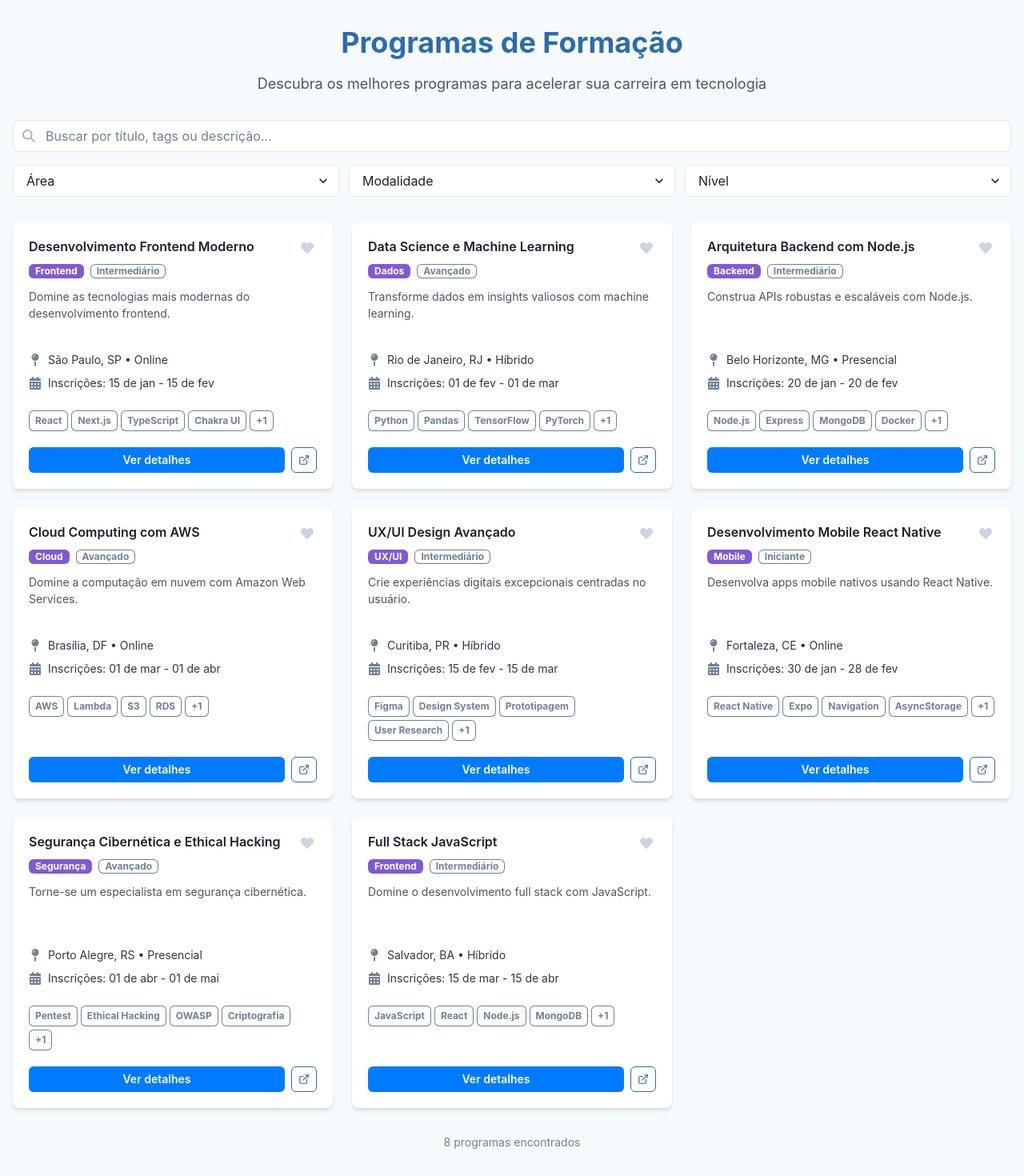
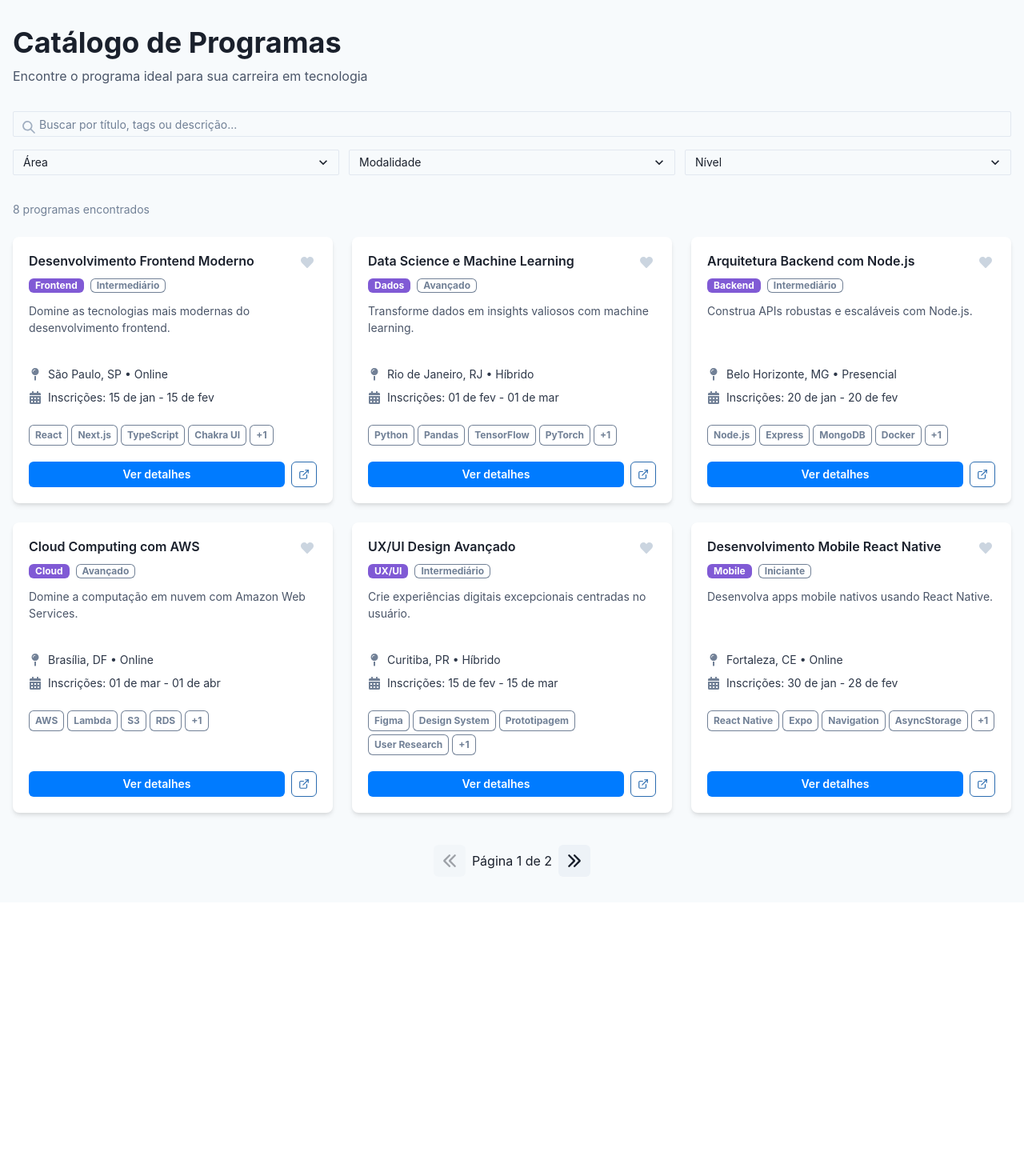
Before and after one commit to SViniQ/new_web_development, a Next.js app: page /programas in a window 1280 px wide. Shown: the part 65-1535 px from the top of the page at 80% size. After the commit the page ends 1193 px from the top, so only its background shows below. Built offline with nearby package versions, Linux system fonts and the light colour scheme.

Commit message:
fix: correção das páginas

```diff
--- a/src/app/programas/page.tsx
+++ b/src/app/programas/page.tsx
@@ -10,8 +10,9 @@ import {
   SimpleGrid,
   Spinner,
   Center,
-  Alert,
-  AlertIcon,
+  Button,
+  HStack,
+  IconButton,
 } from '@chakra-ui/react'
 import { Navigation } from '@/components/Navigation'
 import FilterBar from '@/components/FilterBar'
@@ -19,12 +20,17 @@ import ProgramCard from '@/components/ProgramCard'
 import { programasService } from '@/services/programas.service'
 import { useAppStore } from '@/store/useAppStore'
 import { Programa } from '@/types/domain'
+import { ArrowLeftIcon, ArrowRightIcon } from '@chakra-ui/icons'
+
+const ITEMS_PER_PAGE = 6 // Define 6 programas por página
 
 export default function Programas() {
-  const [programas, setProgramas] = useState<Programa[]>([])
+  const [todosProgramas, setTodosProgramas] = useState<Programa[]>([])
+  const [programasDaPagina, setProgramasDaPagina] = useState<Programa[]>([])
   const [loading, setLoading] = useState(true)
   const [error, setError] = useState<string | null>(null)
   const { filtros } = useAppStore()
+  const [currentPage, setCurrentPage] = useState(1)
 
   useEffect(() => {
     const carregarProgramas = async () => {
@@ -32,7 +38,8 @@ export default function Programas() {
       setError(null)
       try {
         const resultado = await programasService.listarProgramas(filtros)
-        setProgramas(resultado)
+        setTodosProgramas(resultado)
+        setCurrentPage(1) // Reseta para a primeira página ao aplicar novos filtros
       } catch (err) {
         setError('Erro ao carregar programas. Tente novamente.')
         console.error('Erro ao carregar programas:', err)
@@ -40,67 +47,114 @@ export default function Programas() {
         setLoading(false)
       }
     }
-
     carregarProgramas()
   }, [filtros])
 
+  useEffect(() => {
+    const startIndex = (currentPage - 1) * ITEMS_PER_PAGE
+    const endIndex = startIndex + ITEMS_PER_PAGE
+    setProgramasDaPagina(todosProgramas.slice(startIndex, endIndex))
+  }, [todosProgramas, currentPage])
+
+  const totalPages = Math.ceil(todosProgramas.length / ITEMS_PER_PAGE)
+
+  const handlePreviousPage = () => {
+    if (currentPage > 1) {
+      setCurrentPage(prev => prev - 1)
+    }
+  }
+
+  const handleNextPage = () => {
+    if (currentPage < totalPages) {
+      setCurrentPage(prev => prev + 1)
+    }
+  }
+
+  const renderContent = () => {
+    if (loading) {
       return (
-    <Box minH="100vh" bg="gray.50">
-      <Navigation />
-
-      <Container maxW="container.xl" py={8}>
-        <VStack spacing={8} align="stretch">
-          <Box textAlign="center">
-            <Heading as="h1" size="xl" color="blue.600" mb={4}>
-              Programas de Formação
-            </Heading>
-            <Text fontSize="lg" color="gray.600">
-              Descubra os melhores programas para acelerar sua carreira em tecnologia
-            </Text>
-          </Box>
-
-          <FilterBar />
-
-          {error && (
-            <Alert status="error">
-              <AlertIcon />
-              {error}
-            </Alert>
-          )}
-
-          {loading ? (
         <Center py={10}>
           <VStack spacing={4}>
             <Spinner size="xl" color="blue.500" />
             <Text color="gray.600">Carregando programas...</Text>
           </VStack>
         </Center>
-          ) : programas.length === 0 ? (
+      )
+    }
+
+    if (error) {
+        return (
+            <Center py={10}>
+                <Text fontSize="lg" color="red.500">
+                    {error}
+                </Text>
+            </Center>
+        )
+    }
+
+    if (todosProgramas.length === 0) {
+      return (
         <Center py={10}>
           <VStack spacing={4}>
             <Text fontSize="lg" color="gray.600">
-                  Nenhum programa encontrado com os filtros atuais.
+              Nenhum programa encontrado com os filtros aplicados.
             </Text>
             <Text fontSize="sm" color="gray.500">
               Tente ajustar os filtros ou limpe-os para ver todos os programas.
             </Text>
           </VStack>
         </Center>
-          ) : (
+      )
+    }
+
+    return (
+      <VStack spacing={6} align="stretch">
+        <Text fontSize="sm" color="gray.500">
+          {todosProgramas.length} programa{todosProgramas.length !== 1 ? 's' : ''} encontrado{todosProgramas.length !== 1 ? 's' : ''}
+        </Text>
         <SimpleGrid columns={{ base: 1, md: 2, lg: 3 }} spacing={6}>
-              {programas.map((programa) => (
+          {programasDaPagina.map((programa) => (
             <ProgramCard key={programa.id} programa={programa} />
           ))}
         </SimpleGrid>
+        {totalPages > 1 && (
+          <HStack justify="center" mt={4} spacing={2}>
+            <IconButton
+              onClick={handlePreviousPage}
+              isDisabled={currentPage === 1}
+              aria-label="Página anterior"
+              icon={<ArrowLeftIcon />}
+            />
+            <Text>
+              Página {currentPage} de {totalPages}
+            </Text>
+            <IconButton
+              onClick={handleNextPage}
+              isDisabled={currentPage === totalPages}
+              aria-label="Próxima página"
+              icon={<ArrowRightIcon />}
+            />
+          </HStack>
         )}
+      </VStack>
+    )
+  }
 
-          {!loading && programas.length > 0 && (
-            <Center>
-              <Text fontSize="sm" color="gray.500">
-                {programas.length} programa{programas.length !== 1 ? 's' : ''} encontrado{programas.length !== 1 ? 's' : ''}
+  return (
+    <Box minH="100vh" bg="gray.50">
+      <Navigation />
+      <Container maxW="1400px" py={8}>
+        <VStack spacing={8} align="stretch">
+          <Box textAlign="left">
+            <Heading as="h1" size="xl" fontWeight="bold" mb={2}>
+              Catálogo de Programas
+            </Heading>
+            <Text fontSize="md" color="gray.600">
+              Encontre o programa ideal para sua carreira em tecnologia
             </Text>
-            </Center>
-          )}
+          </Box>
+          <FilterBar />
+          {renderContent()}
         </VStack>
       </Container>
     </Box>
--- a/src/components/FilterBar.tsx
+++ b/src/components/FilterBar.tsx
@@ -34,7 +34,11 @@ const FilterBar = () => {
             placeholder="Buscar por título, tags ou descrição..."
             value={filtros.busca}
             onChange={(e) => setFiltros({ busca: e.target.value })}
-            bg="white"
+            // Tamanho do input alterado para 'sm'
+            size="sm"
+            bg="transparent"
+            borderColor="gray.200"
+            _hover={{ borderColor: 'gray.300' }}
           />
         </InputGroup>
         {hasActiveFilters && (
@@ -55,7 +59,11 @@ const FilterBar = () => {
           placeholder="Área"
           value={filtros.area || ""}
           onChange={(e) => setFiltros({ area: e.target.value as Area })}
-          bg="white"
+          // Tamanho do select alterado para 'sm'
+          size="sm"
+          bg="transparent"
+          borderColor="gray.200"
+          _hover={{ borderColor: 'gray.300' }}
         >
           <option value="">Todas as áreas</option>
           <option value="frontend">Frontend</option>
@@ -71,7 +79,10 @@ const FilterBar = () => {
           placeholder="Modalidade"
           value={filtros.modalidade || ""}
           onChange={(e) => setFiltros({ modalidade: e.target.value as Modalidade })}
-          bg="white"
+          size="sm"
+          bg="transparent"
+          borderColor="gray.200"
+          _hover={{ borderColor: 'gray.300' }}
         >
           <option value="">Todas as modalidades</option>
           <option value="presencial">Presencial</option>
@@ -83,7 +94,11 @@ const FilterBar = () => {
           placeholder="Nível"
           value={filtros.nivel || ""}
           onChange={(e) => setFiltros({ nivel: e.target.value as Nivel })}
-          bg="white"
+          // Tamanho do select alterado para 'sm'
+          size="sm"
+          bg="transparent"
+          borderColor="gray.200"
+          _hover={{ borderColor: 'gray.300' }}
         >
           <option value="">Todos os níveis</option>
           <option value="iniciante">Iniciante</option>
--- a/src/components/ProgramCard.tsx
+++ b/src/components/ProgramCard.tsx
@@ -49,7 +49,6 @@ const nivelLabels: Record<string, string> = {
   avancado: 'Avançado',
 }
 
-// Função auxiliar para formatar a data (Abreviando o mês e removendo o ponto)
 const formatDate = (date: string) => {
   return new Date(date).toLocaleDateString('pt-BR', {
     day: '2-digit',
@@ -73,28 +72,23 @@ const ProgramCard = ({ programa }: ProgramCardProps) => {
     >
       <CardHeader pb={3}>
         <HStack justify="space-between" align="start">
-          {/* Título: Definido como "sm" para um tamanho menor */}
           <Heading as="h3" size="sm" flex={1} lineHeight="1.3" fontWeight="semibold">
             {programa.titulo}
           </Heading>
-          {/* Botão de Favorito: Reduzindo o padding para dar mais espaço ao texto */}
           <IconButton
             aria-label={isFavorito ? 'Remover dos favoritos' : 'Adicionar aos favoritos'}
             icon={<FaHeart size={16} />}
             variant="ghost"
-            // Removendo 'size="sm"' e ajustando manualmente para ser compacto
-            minW="0" // Permite que o container fique o mínimo possível
-            p={1}    // Padding mínimo (p=1 é 4px)
-            h="auto" // Altura automática
+            minW="0"
+            p={1}
+            h="auto"
             color={isFavorito ? 'red.500' : 'gray.300'}
             onClick={() => toggleFavorito(programa.id)}
             _hover={{ color: isFavorito ? 'red.600' : 'red.400' }}
           />
         </HStack>
 
-        {/* Nível e Área como Badges */}
         <HStack spacing={2} mt={2}>
-            {/* Badges: Definido como "xs" para um tamanho menor */}
             <Badge colorScheme="purple" variant="solid" px={2} borderRadius="md" textTransform="capitalize" fontSize="xs">
                 {areaLabels[programa.area]}
             </Badge>
@@ -107,25 +101,19 @@ const ProgramCard = ({ programa }: ProgramCardProps) => {
 
       <CardBody pt={0} pb={3} flexGrow={1}>
         <VStack align="stretch" spacing={4}>
-          {/* Resumo: Definido como "sm" para um tamanho menor */}
           <Text fontSize="sm" color="gray.600" noOfLines={3} minH="4.5em">
             {programa.resumo}
           </Text>
 
-          {/* Informações (Localização e Inscrição): Definido como "sm" */}
           <VStack align="stretch" spacing={2} fontSize="sm" color="gray.700">
-            {/* Localização e Modalidade */}
             <HStack spacing={2}>
-                {/* Ícone: boxSize controla o tamanho do ícone */}
                 <Box as={FaMapPin} boxSize={4} color="gray.500" />
                 <Text>
                   {programa.cidade}, {programa.estado} • {modalidadeLabels[programa.modalidade]}
                 </Text>
             </HStack>
 
-            {/* Período de Inscrição */}
             <HStack spacing={2}>
-              {/* Ícone: boxSize controla o tamanho do ícone */}
               <Box as={FaCalendarAlt} boxSize={4} color="gray.500" />
               <Text>
                 Inscrições: {formatDate(programa.periodoInscricao.inicio)} - {formatDate(programa.periodoInscricao.fim)}
@@ -133,11 +121,9 @@ const ProgramCard = ({ programa }: ProgramCardProps) => {
             </HStack>
           </VStack>
 
-          {/* Tags (Máximo de 4 tags + contador) */}
           <Wrap spacing={1} pt={2}>
             {programa.tags.slice(0, 4).map((tag) => (
               <WrapItem key={tag}>
-                {/* Tags: Definido como "xs" */}
                 <Badge size="sm" variant="outline" fontSize="xs" px={2} py={1} borderRadius="md" textTransform="none">
                   {tag}
                 </Badge>
@@ -145,7 +131,6 @@ const ProgramCard = ({ programa }: ProgramCardProps) => {
             ))}
             {programa.tags.length > 4 && (
               <WrapItem>
-                {/* Contador de Tags: Definido como "xs" */}
                 <Badge size="sm" variant="outline" fontSize="xs" px={2} py={1} borderRadius="md" textTransform="none">
                   +{programa.tags.length - 4}
                 </Badge>
@@ -157,7 +142,6 @@ const ProgramCard = ({ programa }: ProgramCardProps) => {
 
       <CardFooter pt={0}>
         <HStack spacing={2} mt={2} w="full">
-          {/* Botão Ver Detalhes (Sólido): Definido como "sm" */}
           <Button
             as={Link}
             href={`/programas/${programa.id}`}
@@ -170,7 +154,6 @@ const ProgramCard = ({ programa }: ProgramCardProps) => {
           >
             Ver detalhes
           </Button>
-          {/* Botão Abrir Edital (Contorno): Definido como "sm" */}
           <IconButton
             as="a"
             href={programa.editalUrl}
```
Also changed, not shown: src/app/favoritos/page.tsx (+108 -51 lines), src/app/instituicoes/page.tsx (+42 -33 lines), src/app/perfil/page.tsx (+23 -19 lines), src/components/InstitutionCard.tsx (+26 -20 lines). Lines whose indentation alone changed are shown as unchanged.
